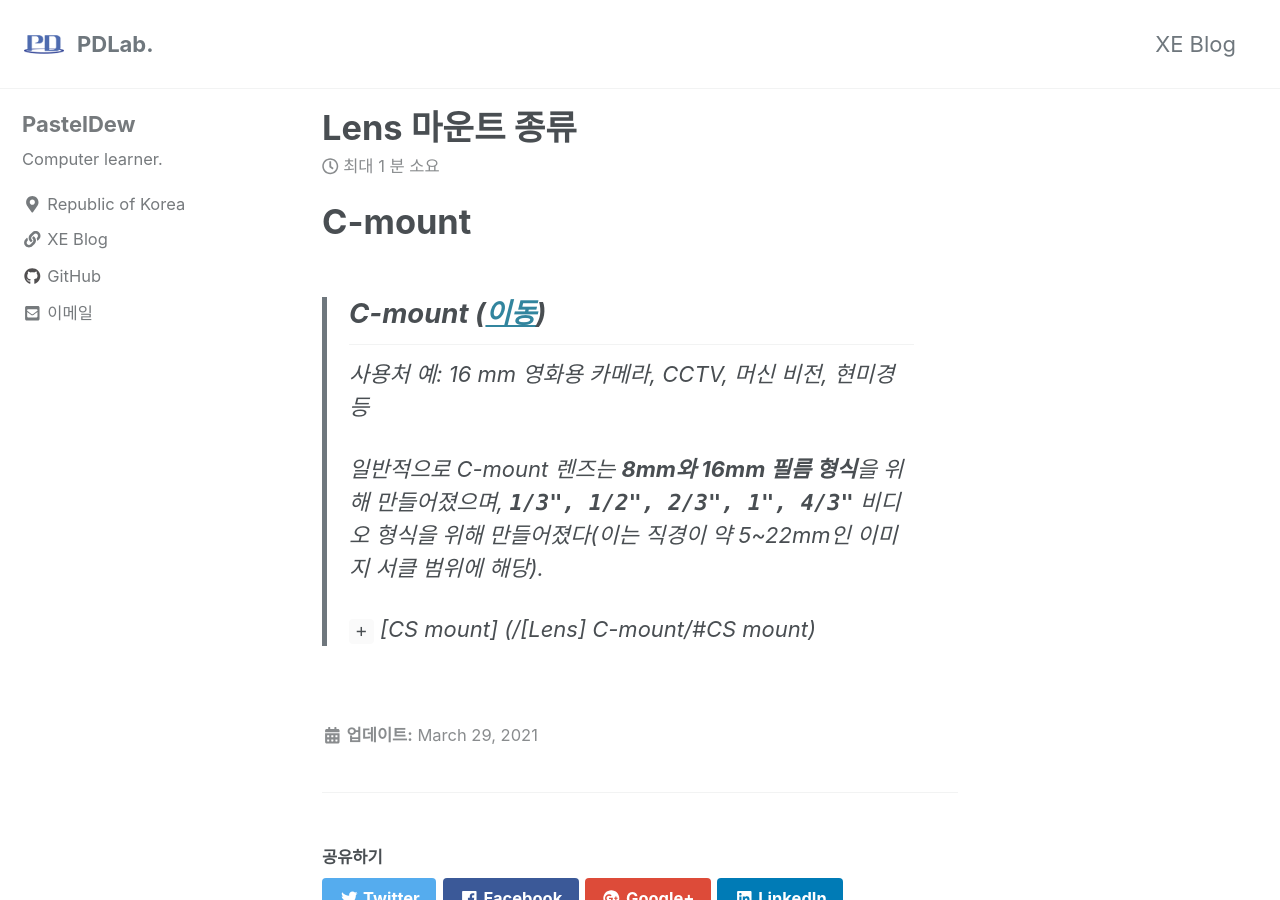
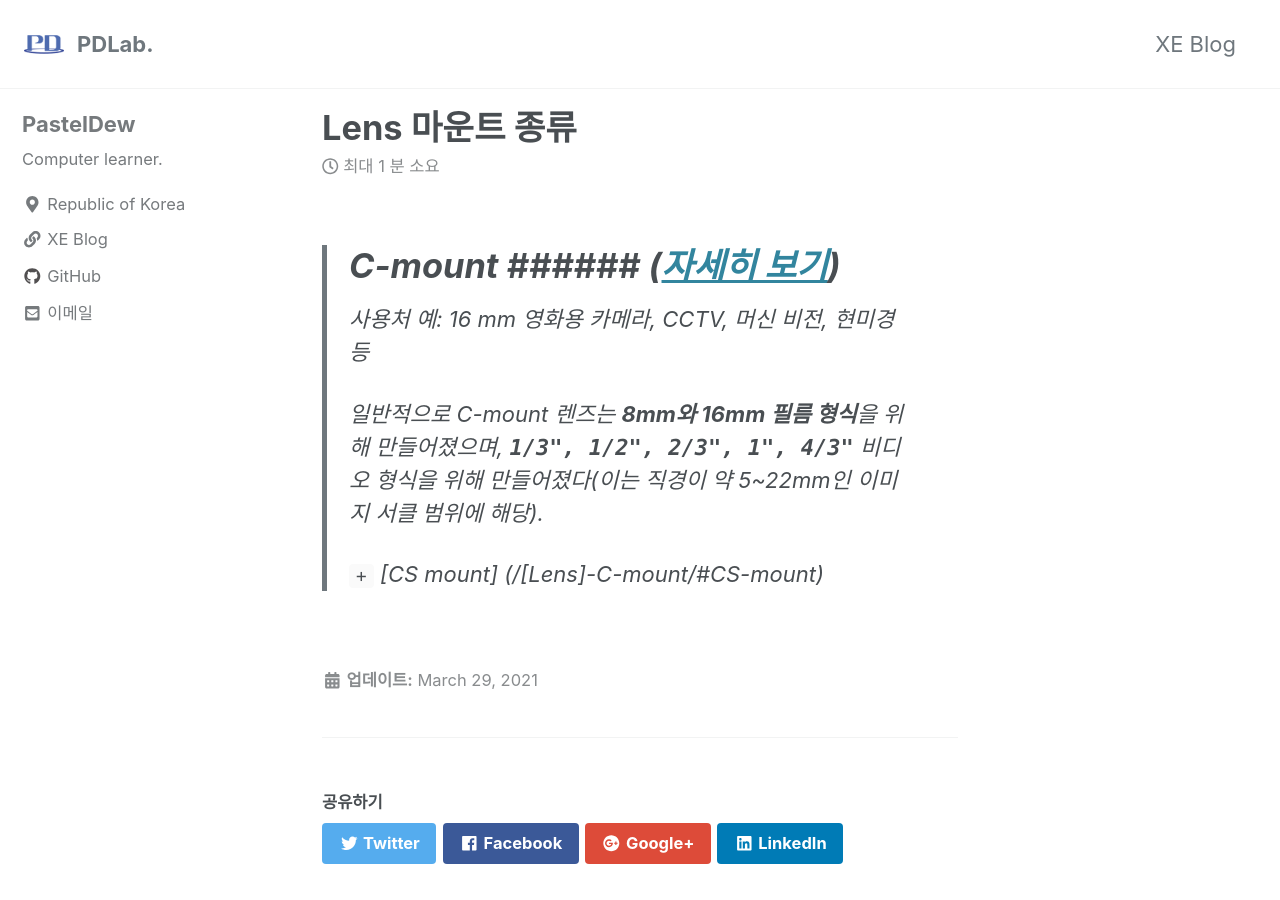
Before and after one commit to PastelDew/pasteldew.github.io, a Jekyll site: the page built from _posts/2021-03-29-Lens 마운트 종류.md, in a window 1280 px wide and 900 px high. Built offline with Jekyll 4.4.1, drawn with Linux system fonts in a browser that asks for light colours; cached includes are drawn as plain includes; some of the changed text lies outside the part shown.

Commit message:
수정 테스트

```diff
--- a/_posts/2021-03-29-Lens 마운트 종류.md
+++ b/_posts/2021-03-29-Lens 마운트 종류.md
@@ -1,9 +1,8 @@
-# C-mount
 
-> C-mount ([이동](/[Lens] C-mount/))
-> ---
+> C-mount ###### ([자세히 보기](/[Lens]-C-mount/))
+> ===
 > 사용처 예: 16 mm 영화용 카메라, CCTV, 머신 비전, 현미경 등
 >
 > 일반적으로 C-mount 렌즈는 **8mm와 16mm 필름 형식**을 위해 만들어졌으며,  **`1/3", 1/2", 2/3", 1", 4/3"`** 비디오 형식을 위해 만들어졌다(이는 직경이 약 5~22mm인 이미지 서클 범위에 해당).
 >
-> `+` [CS mount] (/[Lens] C-mount/#CS mount)
+> `+` [CS mount] (/[Lens]-C-mount/#CS-mount)
```
Also changed, not shown: _posts/2021-03-29-[Lens] C mount.md (renamed from _posts/2021-03-29-[Lens] C-mount.md, +1 -1 lines).
